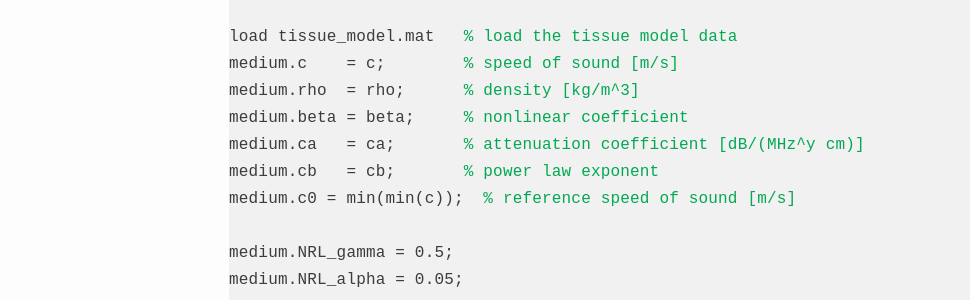
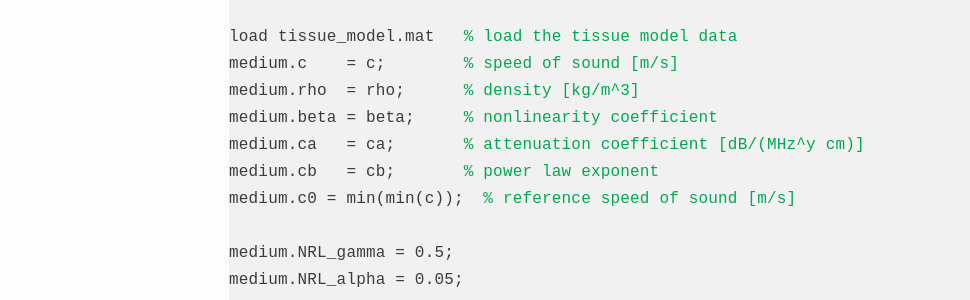
Before and after one commit to m-SOUND/mSOUND, a Jekyll site: the page built from _posts/2019-07-30-TMDM_2D_heterogeneous.html, in a window 1280 px wide and 900 px high, scrolled down 733 px. Shown: the part 151-451 px from the top of the window, without its empty margins (23-993 px from the left). Built offline with Jekyll 4.4.1, drawn with Linux system fonts in a browser that asks for light colours.

Commit message:
Update 2019-07-30-TMDM_2D_heterogeneous.html

```diff
--- a/_posts/2019-07-30-TMDM_2D_heterogeneous.html
+++ b/_posts/2019-07-30-TMDM_2D_heterogeneous.html
@@ -33,7 +33,7 @@
 load tissue_model.mat   <font color="#03a852">% load the tissue model data</font>
 medium.c    = c;        <font color="#03a852">% speed of sound [m/s]</font>
 medium.rho  = rho;      <font color="#03a852">% density [kg/m^3]</font>
-medium.beta = beta;     <font color="#03a852">% nonlinear coefficient </font>
+medium.beta = beta;     <font color="#03a852">% nonlinearity coefficient </font>
 medium.ca   = ca;       <font color="#03a852">% attenuation coefficient [dB/(MHz^y cm)] </font>
 medium.cb   = cb;       <font color="#03a852">% power law exponent</font>
 medium.c0 = min(min(c));  <font color="#03a852">% reference speed of sound [m/s]</font>
```
